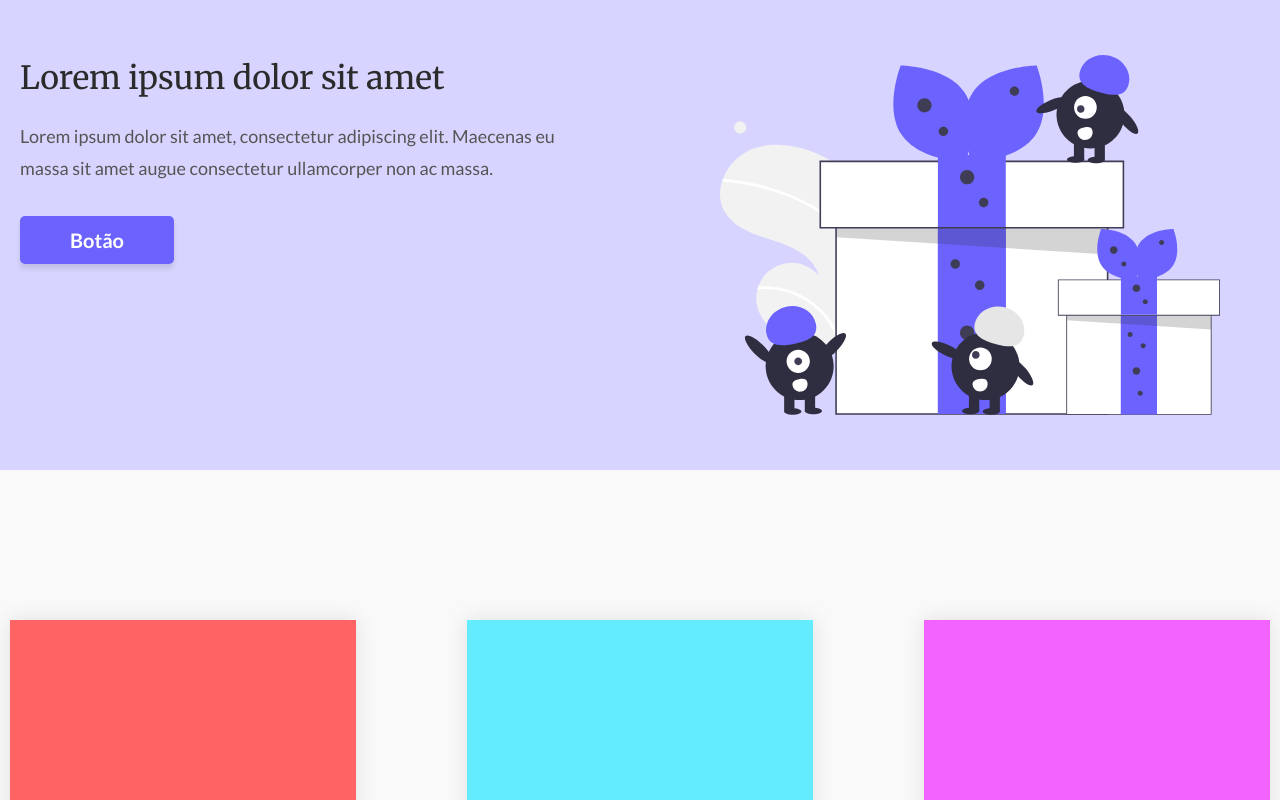
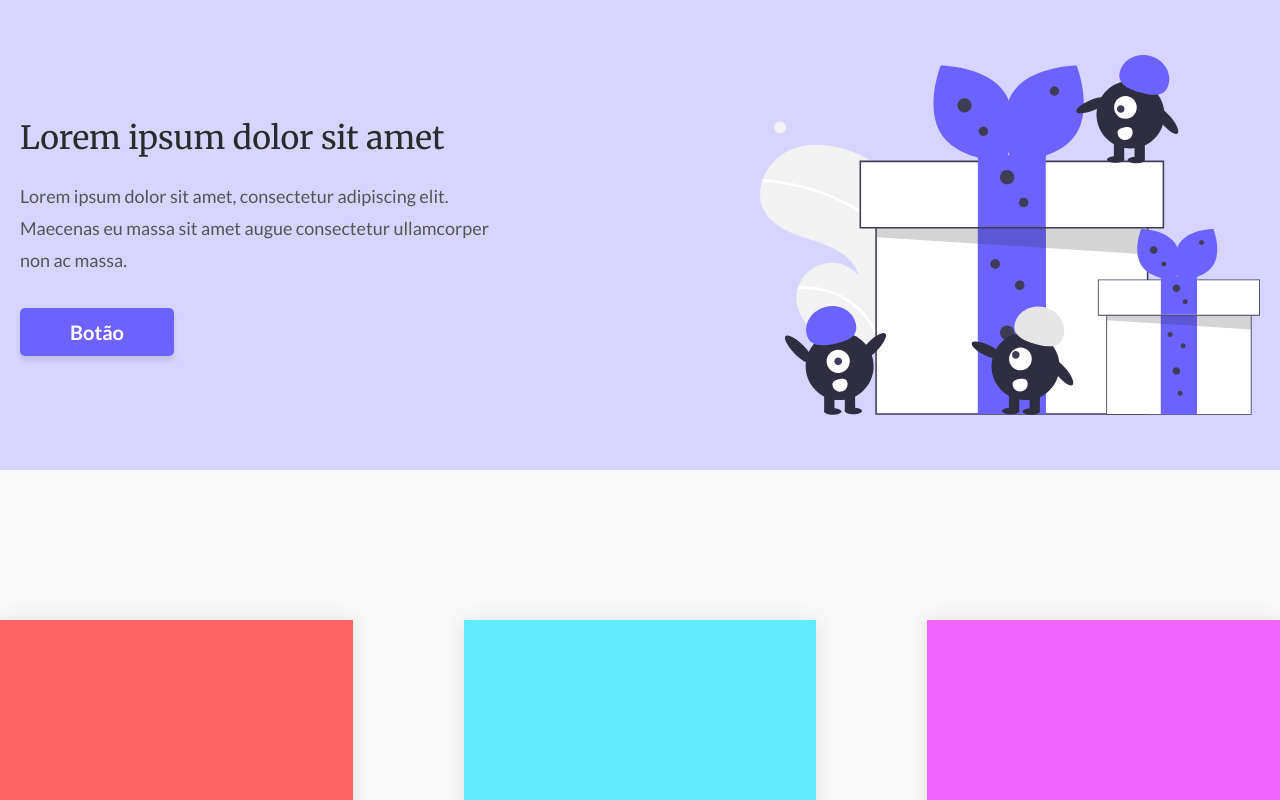
Before and after one commit to devdinho/codelandia-one-page, a React (Vite) app: page / in a window 1280 px wide. Shown: the top 800 px of the page. Built offline with nearby package versions, Linux system fonts and the light colour scheme.

Commit message:
fix: adjust header responsiveness

```diff
--- a/src/components/Header/index.jsx
+++ b/src/components/Header/index.jsx
@@ -2,7 +2,11 @@ import "./style.css";
 
 const Header = ({ children }) => {
   return (
-    <header>{ children }</header>
+    <header>
+      <div className="header-container">
+        { children }
+      </div>
+    </header>
   )
 };
 
--- a/src/components/Header/style.css
+++ b/src/components/Header/style.css
@@ -1,19 +1,23 @@
 header {
+  background-color: #D7D4FF;
+  padding: 55px 20px;
+}
+
+.header-container {
+  margin: 0 auto;
   display: flex;
   flex-wrap: wrap;
-  align-items: space-between;
-  justify-content: center;
   gap: 80px;
-  background-color: #D7D4FF;
-  padding: 55px 20px;
-  /* max-height: 800px; */
+  max-width: 1280px;
 }
 
 .info-wrapper {
   display: flex;
   flex-direction: column;
+  justify-content: center;
   flex: 1;
   min-width: 320px;
+  margin-right: auto;
 }
 
 .info-wrapper h1 {
@@ -51,3 +55,9 @@ header {
 .info-wrapper button:active {
   transform: scale(0.96);
 }
+
+@media only screen and (min-width: 1024px) {
+  .info-wrapper {
+    max-width: 500px;
+  }
+}
--- a/src/components/Main/style.css
+++ b/src/components/Main/style.css
@@ -11,7 +11,7 @@ main {
   flex-wrap: wrap;
   justify-content: center;
   gap: 30px;
-  max-width: 1260px;
+  max-width: 1280px;
 }
 
 @media only screen and (min-width: 1280px) {
--- a/src/components/Minions/style.css
+++ b/src/components/Minions/style.css
@@ -2,3 +2,9 @@
   flex: 1;
   min-width: 320px;
 }
+
+@media only screen and (min-width: 1024px) {
+  .minions {
+    max-width: 500px;
+  }
+}
```
